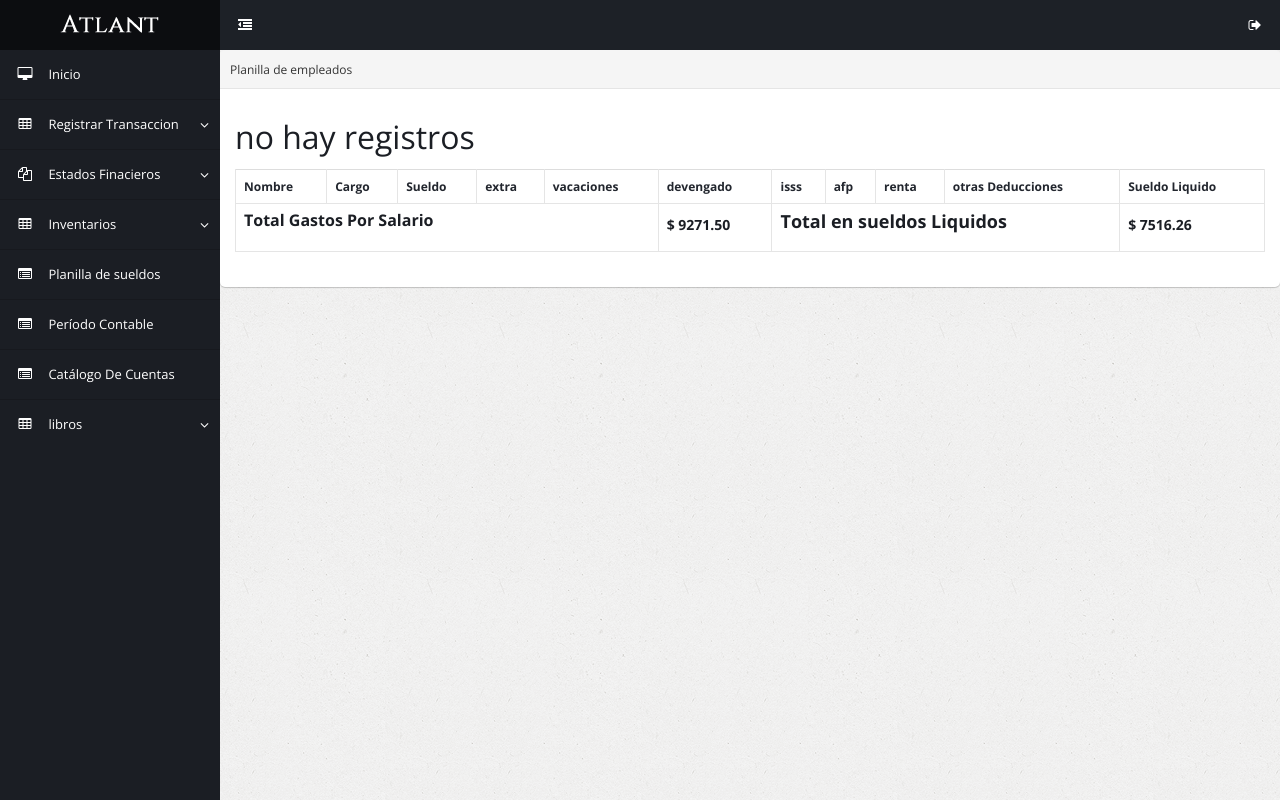
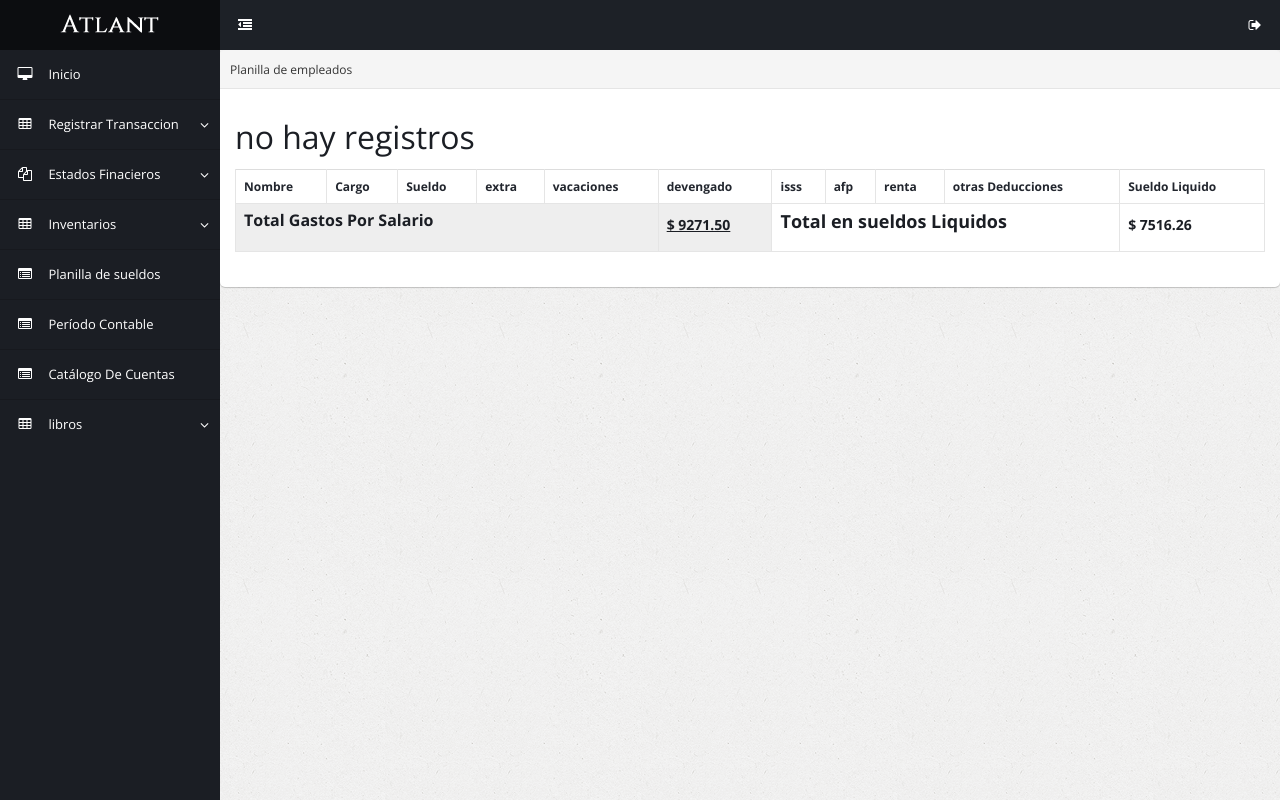
Before and after one commit to fendergx/SICapp, a Django app: template templates/paginas/empleados.html in a window 1280 px wide. Run offline with Django 3.2, Linux system fonts and the light colour scheme; the template is opened without the code that fills it, so the values that code supplies are empty; some libraries are stand-ins or nearby versions.

Commit message:
Update empleados.html
arreglo estético

```diff
--- a/templates/paginas/empleados.html
+++ b/templates/paginas/empleados.html
@@ -50,8 +50,8 @@
     		<h1>no hay registros</h1>
             {% endif %}
             <tr>
-                <td colspan="5"><h4><b>Total Gastos Por Salario</b></h4></td>
-				<td><h5><b>$ 9271.50</b></h5></td>
+                <td colspan="5" style="background: #eee;"><h4><b>Total Gastos Por Salario</b></h4></td>
+				<td style="background: #eee;"><h5><b><ins>$ 9271.50</ins></b></h5></td>
 				<td colspan="4"><h3><b>Total en sueldos Liquidos</b></h3></td>
 				<td><h5><b>$ 7516.26</b></h5></td>
             </tr>
```
